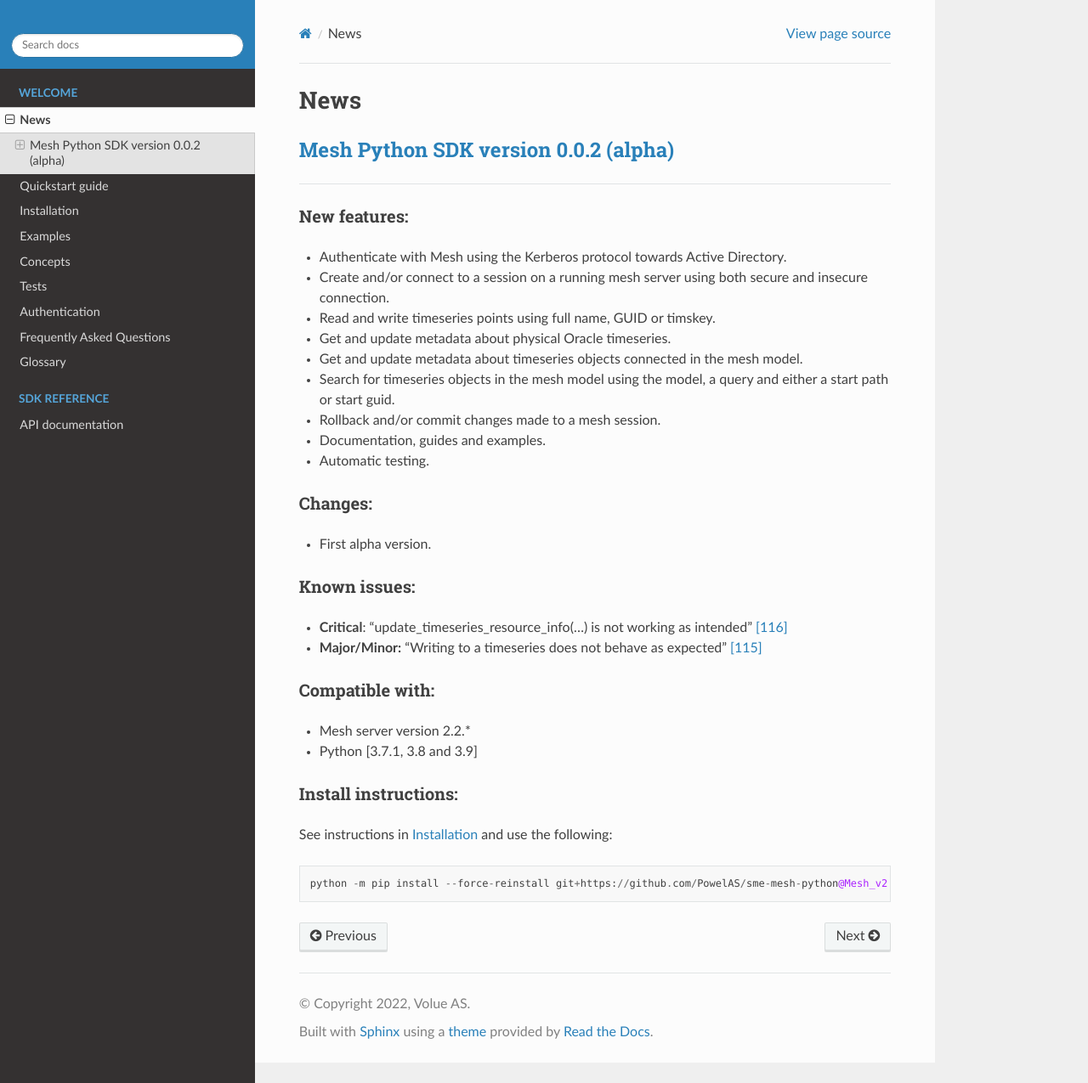
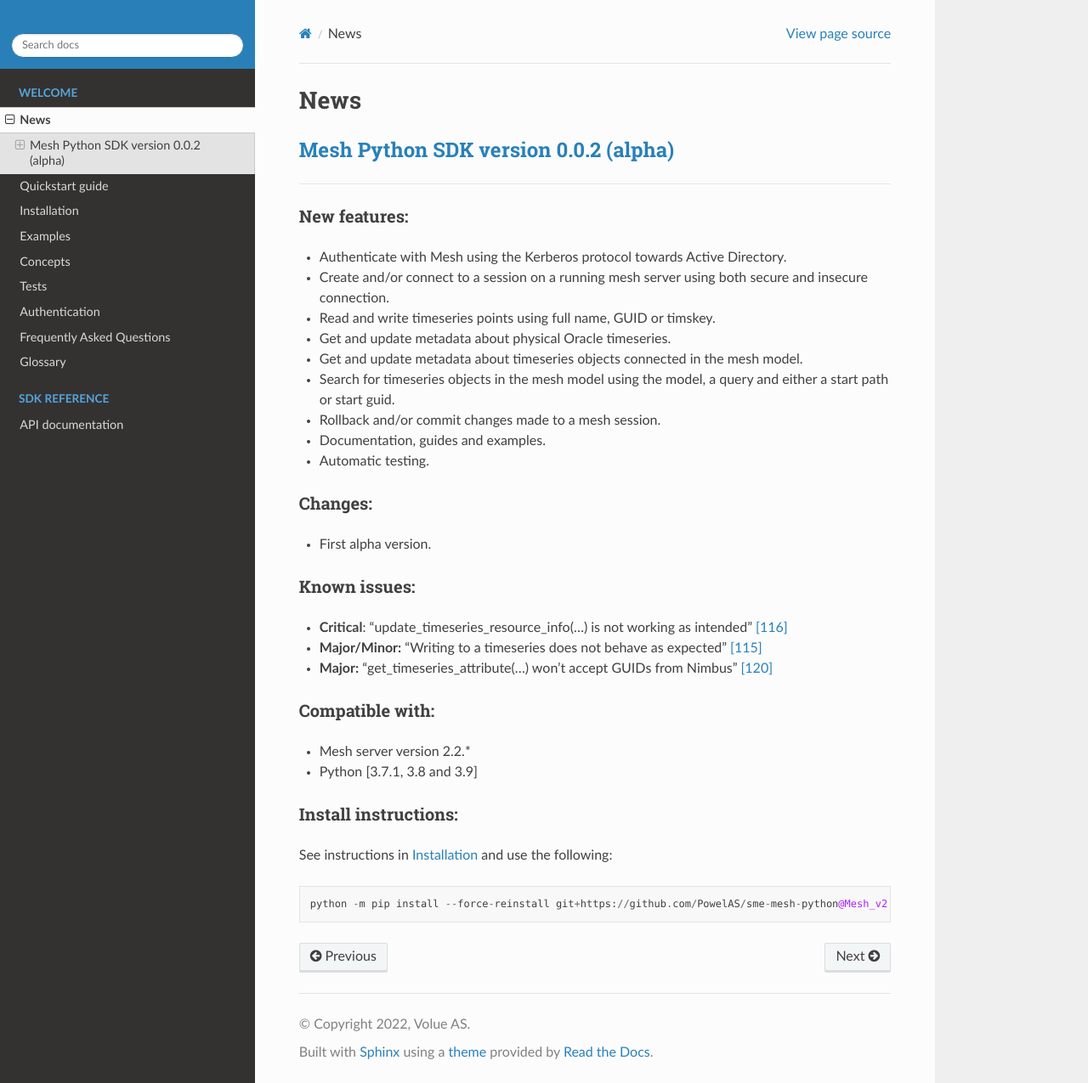
Before and after one commit to Volue-Public/energy-mesh-python, a Sphinx documentation site: the page built from docs/source/news.rst, in a window 1280 px wide and 1275 px high. Shown: the whole window at 85% size. Built offline with Sphinx 7.4.7 and the Read the Docs theme 2.0.0, drawn with Linux system fonts in a browser that asks for light colours.

Commit message:
Added another known bug for 2.2.0.9

```diff
--- a/docs/source/news.rst
+++ b/docs/source/news.rst
@@ -30,6 +30,7 @@
 
 - **Critical**: "update_timeseries_resource_info(...) is not working as intended" :issue:`116`
 - **Major/Minor:** "Writing to a timeseries does not behave as expected" :issue:`115`
+- **Major:** "get_timeseries_attribute(...) won't accept GUIDs from Nimbus" :issue:`120`
 
 Compatible with:
 ~~~~~~~~~~~~~~~~~~
```
